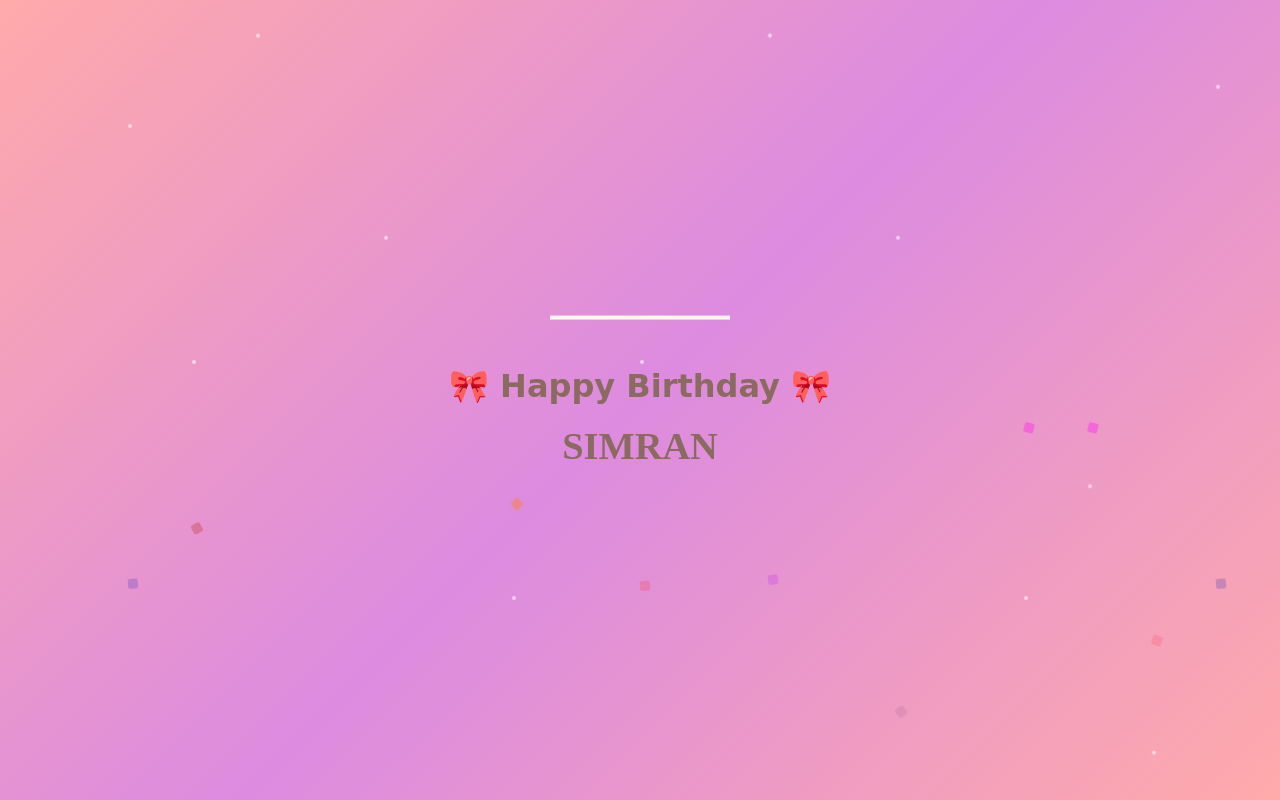
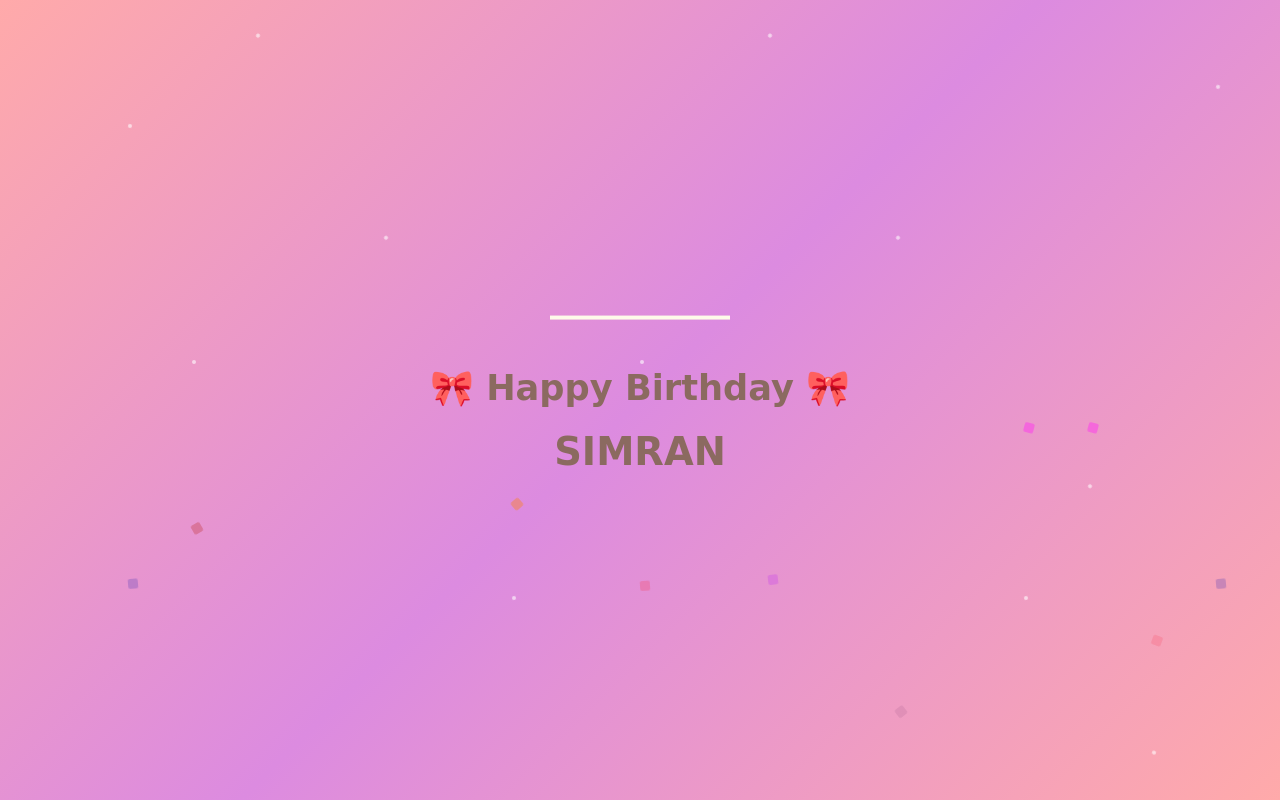
Before and after one commit to aparaarachi8145/SIMRAN, a plain HTML site: page index.html in a window 1280 px wide. Drawn offline with nearby package versions, Linux system fonts and the light colour scheme.

Commit message:
Update index.html

```diff
--- a/index.html
+++ b/index.html
@@ -34,7 +34,7 @@
       }
 
       .message h1 {
-        font-size: 2rem;
+        font-size: 2.2rem;
         font-family: "Satisfy", cursive;
         font-weight: 600;
         font-style: normal;
@@ -45,7 +45,7 @@
 
       .message .name {
         font-size: 2.4rem;
-        font-family: "Satisfy";
+        font-family: "Satisfy", cursive;
         font-weight: 800;
         font-style: normal;
         margin-bottom: 0.5rem;
```
